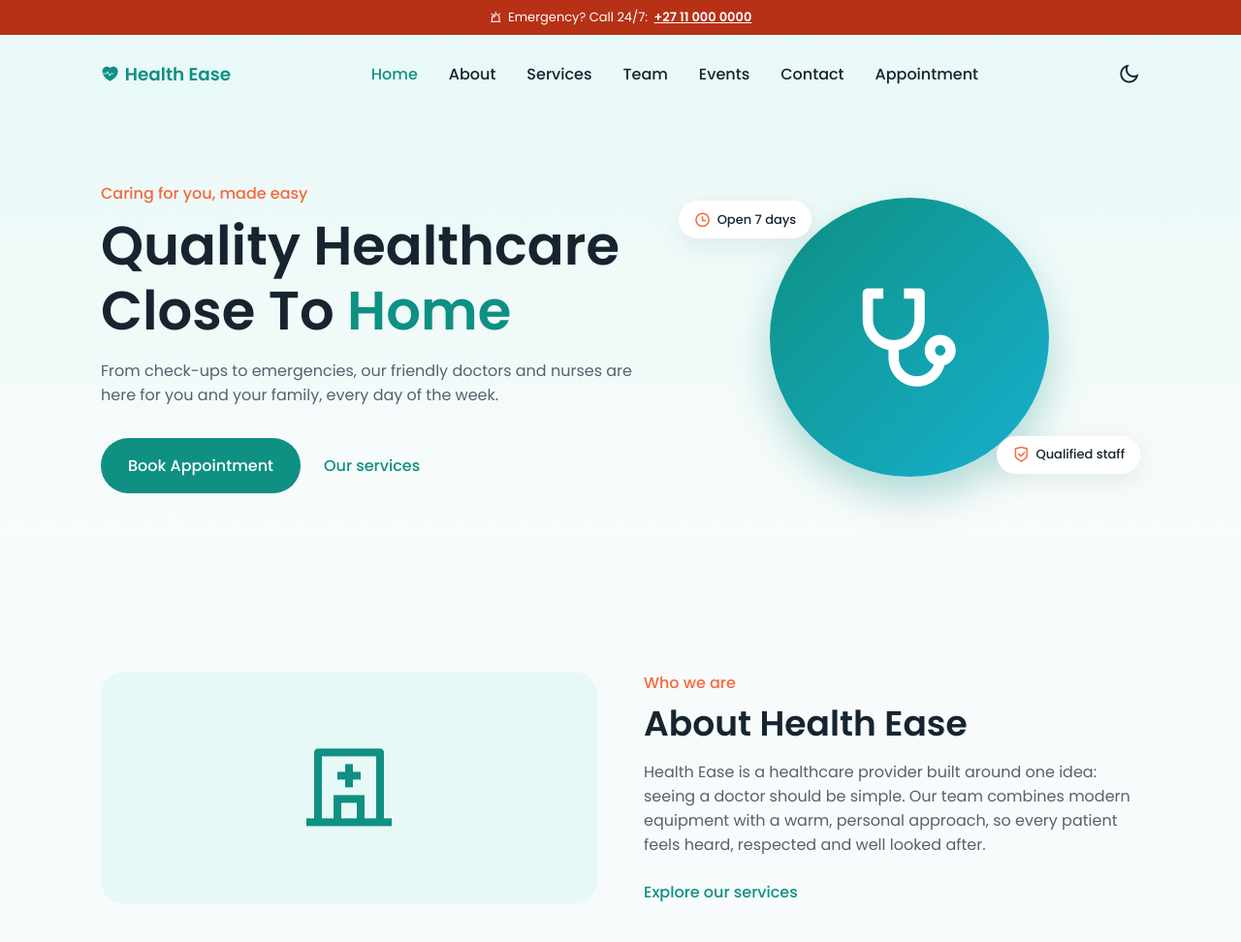
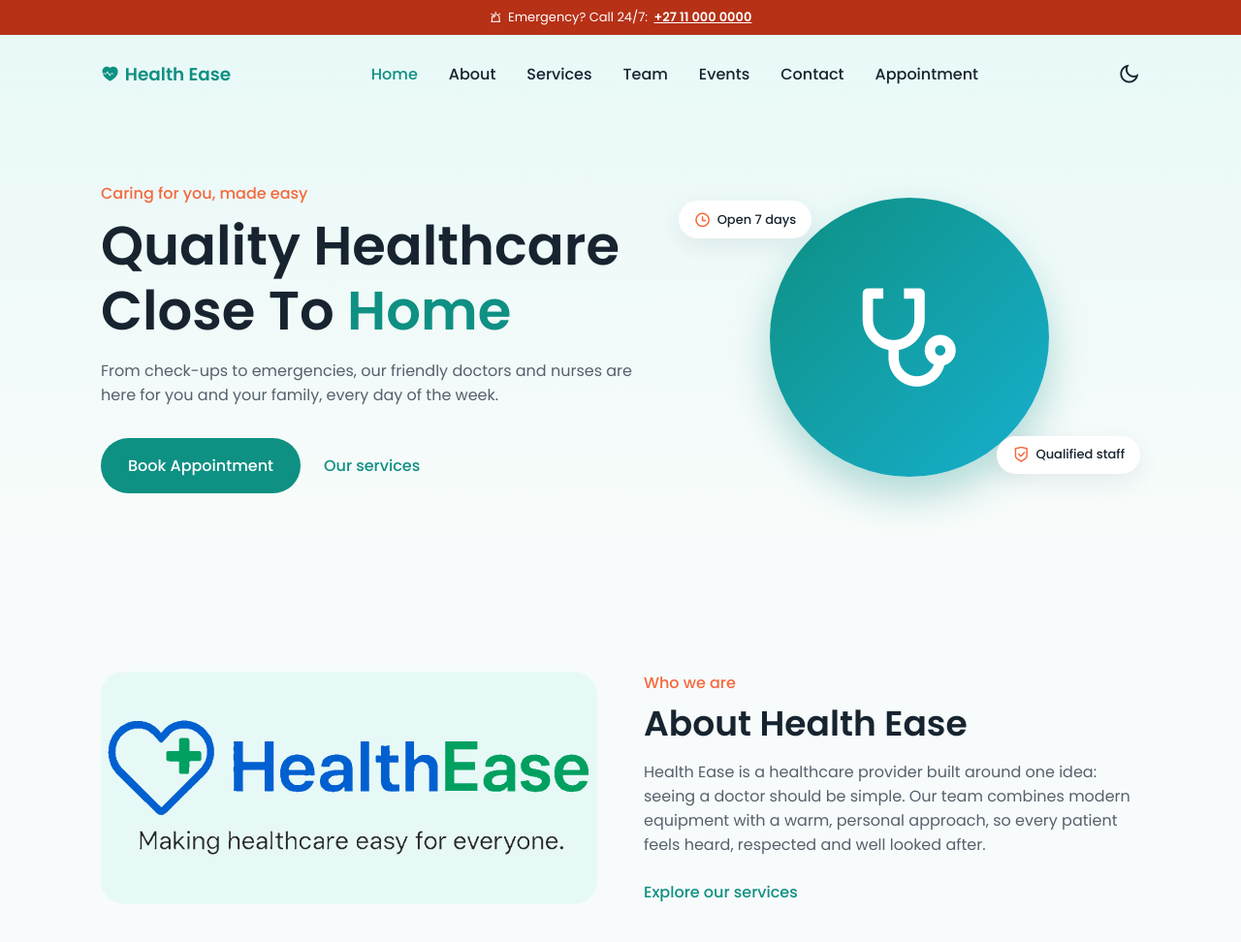
Before and after one commit to ndilisa/health-ease-landing-page, a plain HTML site: page index.html in a window 1280 px wide. Shown: the top 972 px of the page at 97% size. Drawn offline with nearby package versions, Linux system fonts and the light colour scheme; some icons are missing.

Commit message:
Updated Home about visual section

```diff
--- a/index.html
+++ b/index.html
@@ -64,7 +64,11 @@
       <!--==================== ABOUT ====================-->
       <section class="about section" id="about">
          <div class="about__container container grid">
-            <div class="about__visual"><i class="ri-hospital-line"></i></div>
+            <div class="about__visual">
+    <img src="health-ease-logo.svg"
+         alt="Health Ease - Making healthcare easy for everyone"
+         class="about__logo">
+</div>
             <div class="about__data">
                <span class="section__subtitle">Who we are</span>
                <h2 class="section__title">About Health Ease</h2>
```
